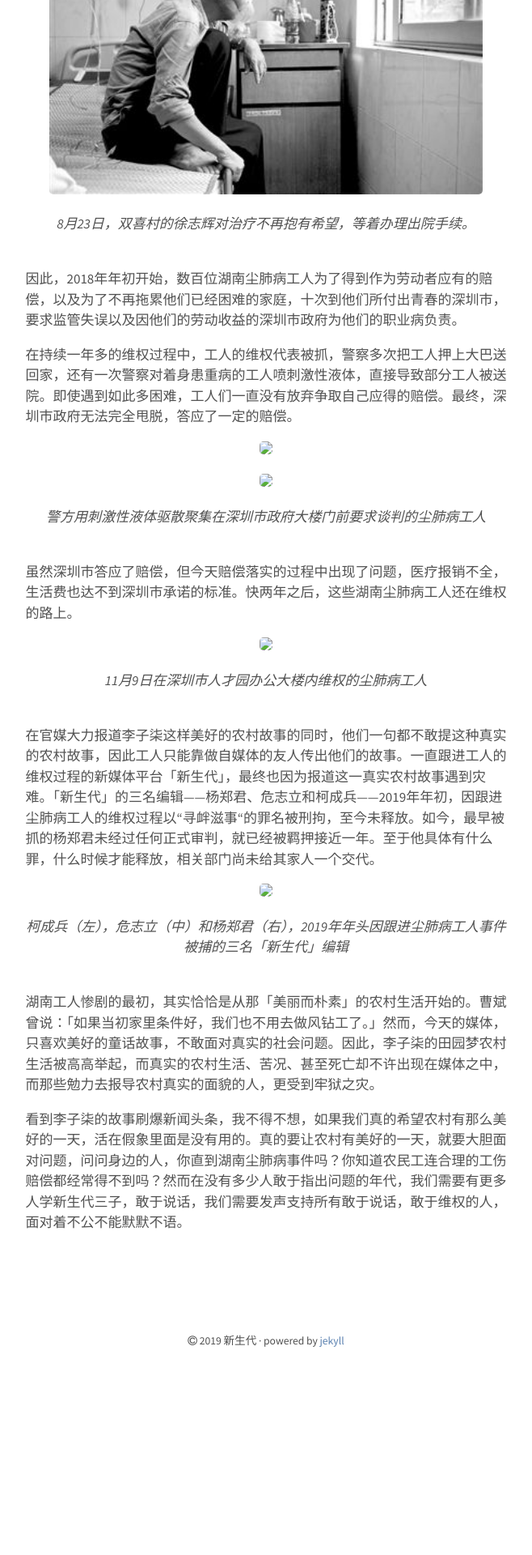
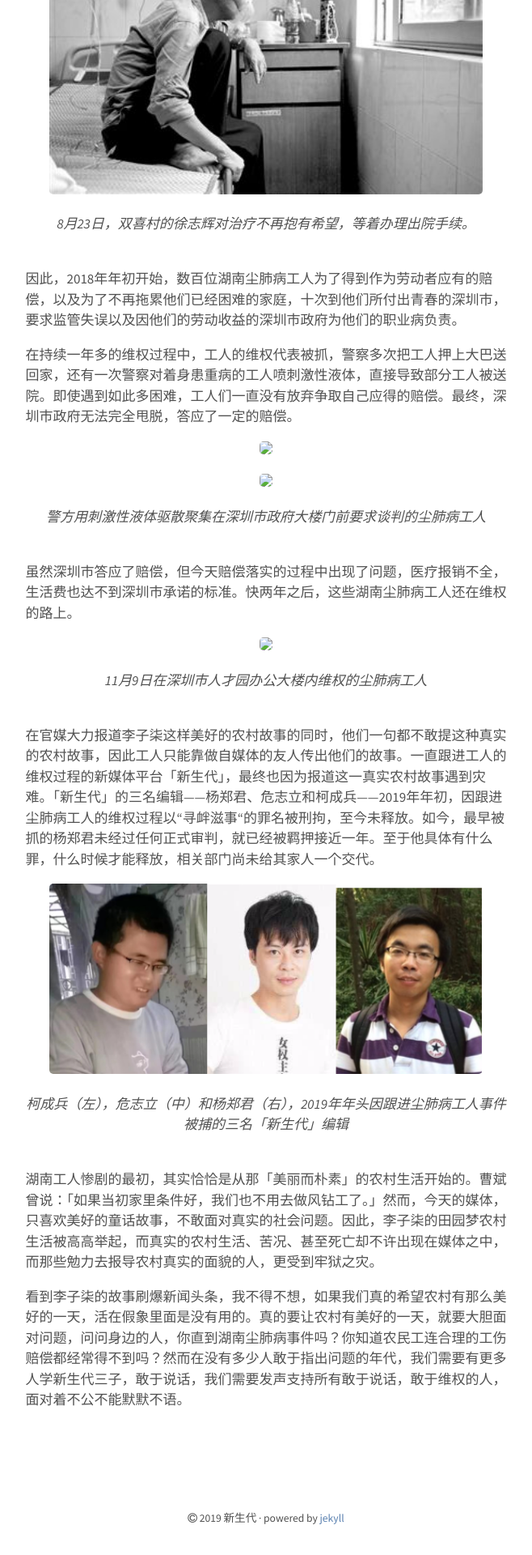
Before and after one commit to xsdai3/xsdai3.github.io, a Jekyll site: the page built from _posts/2019-12-27-liziqi.md, in a window 1280 px wide. Shown: the part 3772-5692 px from the top of the page at 81% size, without its empty margins (311-969 px from the left). Built offline with Jekyll 4.4.1, drawn with Linux system fonts in a browser that asks for light colours; our own code applies the rules of GitHub Pages for plain Markdown files; before the commit the page ends 5473 px from its top, so only the background shows below that.

Commit message:
Update 2019-12-27-liziqi.md

```diff
--- a/_posts/2019-12-27-liziqi.md
+++ b/_posts/2019-12-27-liziqi.md
@@ -48,7 +48,7 @@ excerpt_separator: <!--more-->
 
 在官媒大力报道李子柒这样美好的农村故事的同时，他们一句都不敢提这种真实的农村故事，因此工人只能靠做自媒体的友人传出他们的故事。一直跟进工人的维权过程的新媒体平台「新生代」，最终也因为报道这一真实农村故事遇到灾难。「新生代」的三名编辑——杨郑君、危志立和柯成兵——2019年年初，因跟进尘肺病工人的维权过程以“寻衅滋事“的罪名被刑拘，至今未释放。如今，最早被抓的杨郑君未经过任何正式审判，就已经被羁押接近一年。至于他具体有什么罪，什么时候才能释放，相关部门尚未给其家人一个交代。
 
-<div style="text-align:center"><img src="/images/images/iLabour-editors.png" width="90%"><br><em>柯成兵（左），危志立（中）和杨郑君（右），2019年年头因跟进尘肺病工人事件被捕的三名「新生代」编辑</em></div><br>
+<div style="text-align:center"><img src="/images/iLabour-editors.png" width="90%"><br><em>柯成兵（左），危志立（中）和杨郑君（右），2019年年头因跟进尘肺病工人事件被捕的三名「新生代」编辑</em></div><br>
 
 湖南工人惨剧的最初，其实恰恰是从那「美丽而朴素」的农村生活开始的。曹斌曾说：「如果当初家里条件好，我们也不用去做风钻工了。」然而，今天的媒体，只喜欢美好的童话故事，不敢面对真实的社会问题。因此，李子柒的田园梦农村生活被高高举起，而真实的农村生活、苦况、甚至死亡却不许出现在媒体之中，而那些勉力去报导农村真实的面貌的人，更受到牢狱之灾。
 
```
